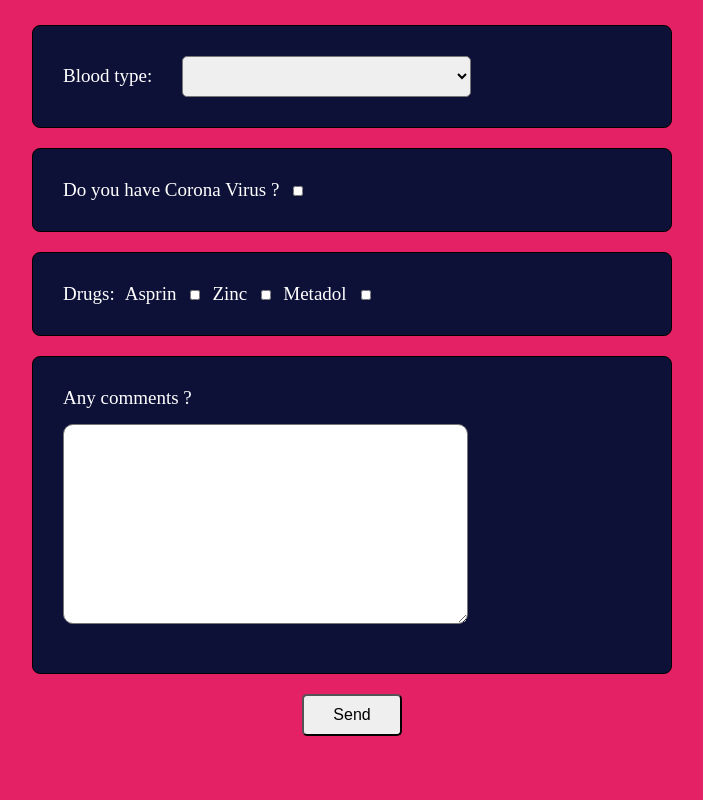
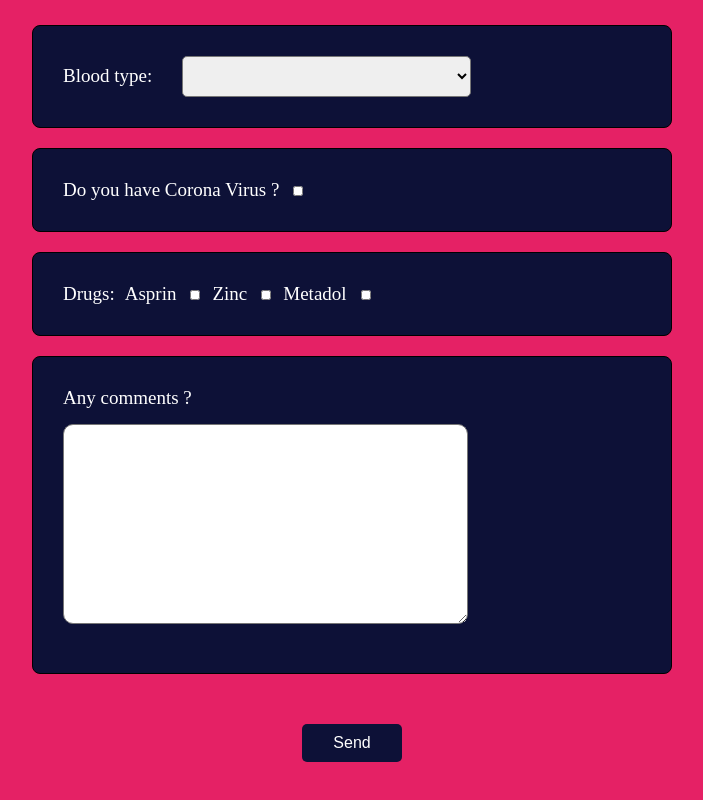
Before and after one commit to amirhnajafiz-learning/vue.js, a Vue app in the folder 05. Medical View Project/MedicalView/: page / in a window 1280 px wide. Shown: the part 1386-2186 px from the top of the page, without its empty margins (288-991 px from the left). Before the commit the page ends 2132 px from the top, so only its background shows below. Built offline with nearby package versions, Linux system fonts and the light colour scheme.

Commit message:
Finished Medical Project

```diff
--- a/05. Medical View Project/MedicalView/src/App.vue
+++ b/05. Medical View Project/MedicalView/src/App.vue
@@ -55,10 +55,21 @@ body {
 
 .submit-button {
   display: block;
-  margin: 10px auto;
+  margin: 50px auto;
   padding: 10px;
   width: 100px;
   border-radius: 5px;
+  transition: padding 1s;
+  background-color: rgb(13,17,55);
+  color: white;
+  border: 0 solid black;
+  transition: width 1s;
+}
+
+.submit-button:hover {
+  width: 150px;
+  font-size: 20px;
+  background-color: rgb(13,17,40);
 }
 
 .user-input-row {
```
Also changed, not shown: 05. Medical View Project/MedicalView/src/assets/template.png (added).
